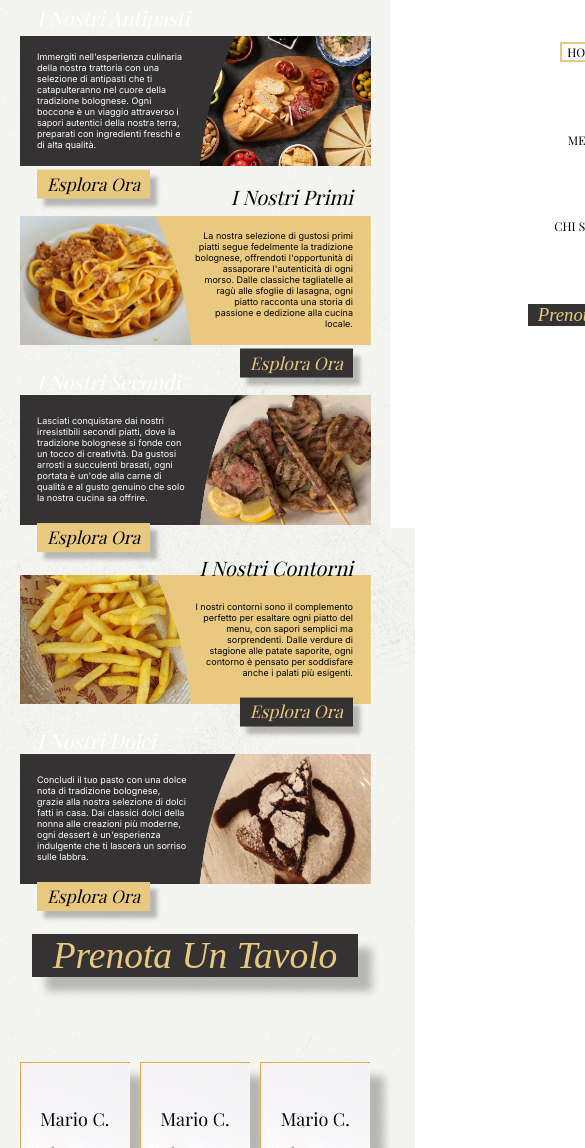
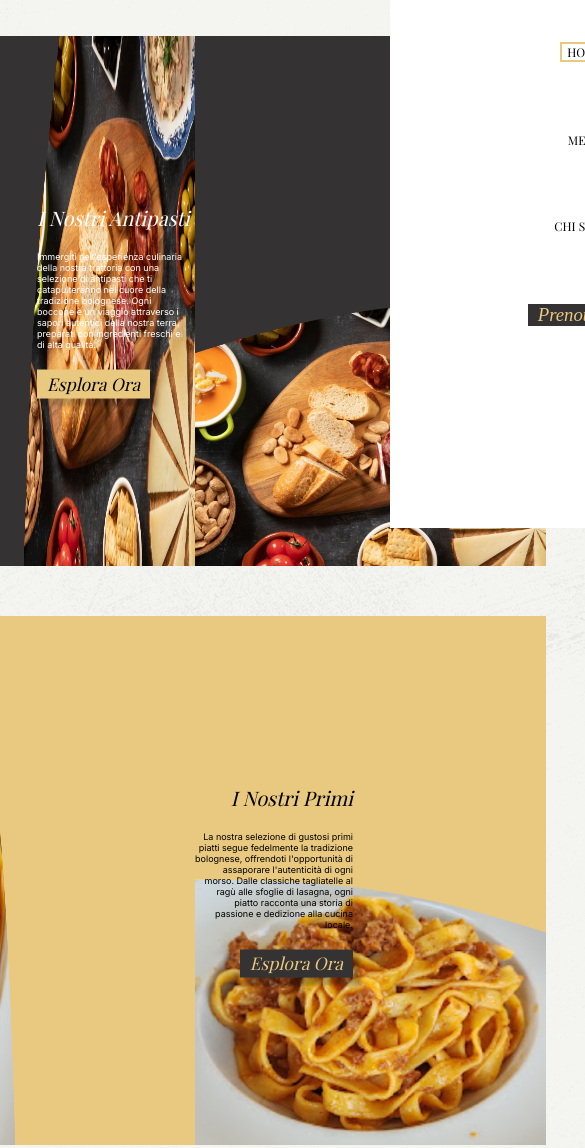
Before and after one commit to Nyc27/trattorialamura, a plain HTML site: page index.html in a window 390 px wide. Shown: the part 316-1464 px from the top of the page, 585 px wide, since content can reach past the window. Drawn offline with nearby package versions, Linux system fonts and the light colour scheme; a web font is replaced by a local one.

Commit message:
index.html

```diff
--- a/index.html
+++ b/index.html
@@ -89,7 +89,6 @@
 
         <div class="section-menu">
 
-
             <!-- ANTIPASTI -->
 
             <div class="section-antipasti left-text">
@@ -100,7 +99,8 @@
                     <a href="menu.html">Esplora Ora</a>
                 </div>
 
-                <img src="IMG/antipasti-img.png" alt="">
+                <img src="IMG/antipasti-img.png" alt="" class="desktop-menu-img">
+                <img src="IMG/antipasti-img-mobile.png" alt="" class="home-mobile-menu-img">
 
             </div>
 
@@ -110,12 +110,13 @@
             <div class="section-primi right-text">
 
                 <div class="primi-text menu-text">
-                            <h2>I Nostri Primi</h2>
-                            <p>La nostra selezione di gustosi primi piatti segue fedelmente la tradizione bolognese, offrendoti l'opportunità di assaporare l'autenticità di ogni morso. Dalle classiche tagliatelle al ragù alle sfoglie di lasagna, ogni piatto racconta una storia di passione e dedizione alla cucina locale.</p>
-                            <a href="menu.html">Esplora Ora</a>
+                    <h2>I Nostri Primi</h2>
+                    <p>La nostra selezione di gustosi primi piatti segue fedelmente la tradizione bolognese, offrendoti l'opportunità di assaporare l'autenticità di ogni morso. Dalle classiche tagliatelle al ragù alle sfoglie di lasagna, ogni piatto racconta una storia di passione e dedizione alla cucina locale.</p>
+                    <a href="menu.html">Esplora Ora</a>
                 </div>
 
-                <img src="IMG/primi-img.png" alt="">
+                <img src="IMG/primi-img.png" alt="" class="desktop-menu-img">
+                <img src="IMG/primi-img-mobile.png" alt="" class="home-mobile-menu-img">
 
             </div>
 
@@ -130,7 +131,8 @@
                     <a href="menu.html">Esplora Ora</a>
                 </div>
 
-                <img src="IMG/secondi-img.png" alt="" class="img-secondi">
+                <img src="IMG/secondi-img.png" alt="" class="desktop-menu-img">
+                <img src="IMG/secondi-img-mobile.png" alt="" class="home-mobile-menu-img">
 
             </div>
 
@@ -145,7 +147,8 @@
                     <a href="menu.html">Esplora Ora</a>
                 </div>
 
-                <img src="IMG/contorni-img.png" alt="" class="img-contorni">
+                <img src="IMG/contorni-img.png" alt="" class="desktop-menu-img">
+                <img src="IMG/contorni-img-mobile.png" alt="" class="home-mobile-menu-img">
 
             </div>
 
@@ -160,11 +163,12 @@
                     <a href="menu.html">Esplora Ora</a>
                 </div>
 
-                <img src="IMG/dolci-img.png" alt="" class="img-dolci">
+                <img src="IMG/dolci-img.png" alt="" class="desktop-menu-img">
+                <img src="IMG/dolci-img-mobile.png" alt="" class="home-mobile-menu-img">
 
             </div>
 
-        </div>
+
 
 
         <!-- SECONDA PARTE DELLA HOME -->
```
